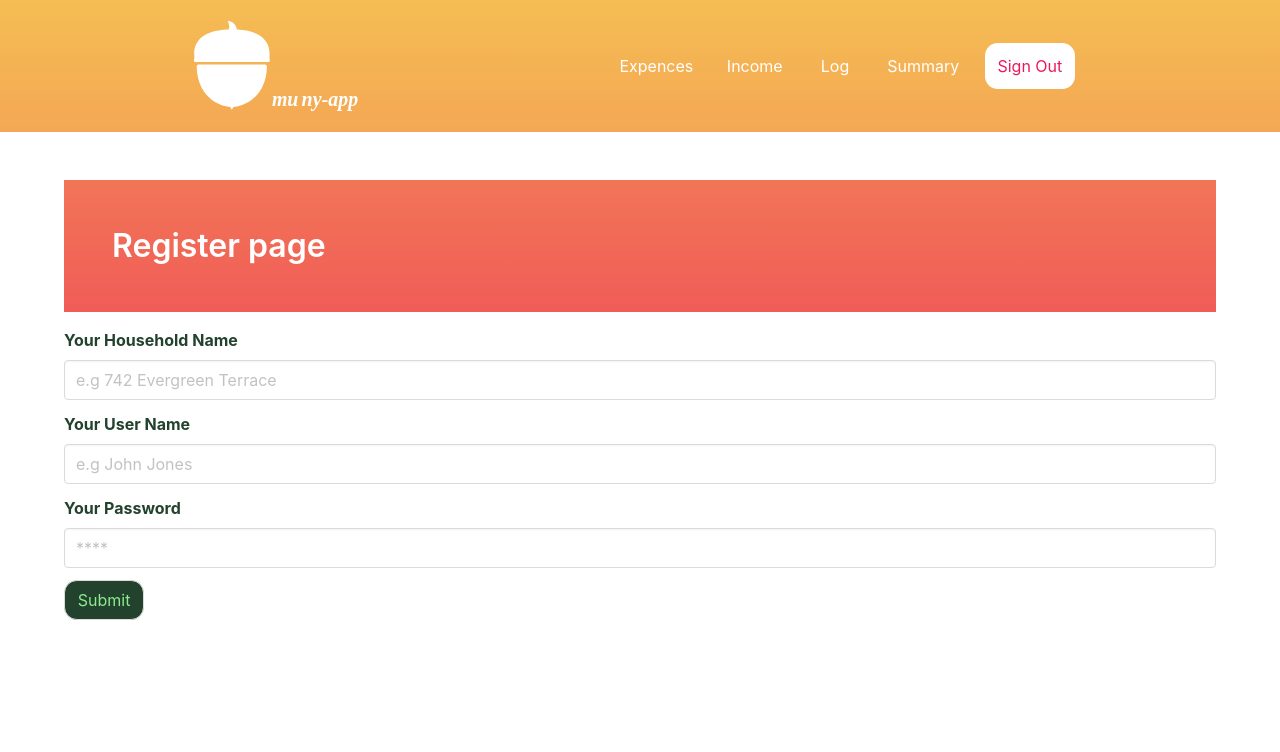
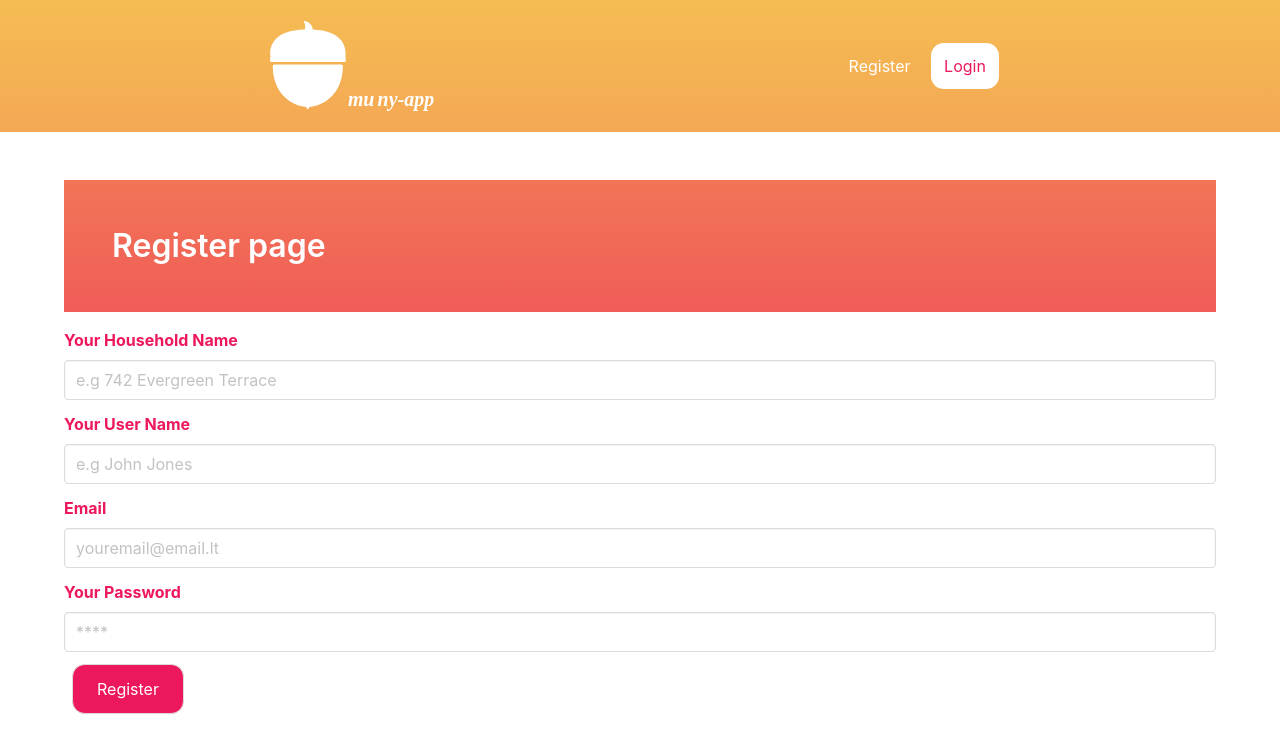
Before and after one commit to RamunasMalisauskas/muny-app, a Vue app: page /register in a window 1280 px wide. Shown: the top 752 px of the page. Built offline with nearby package versions, Linux system fonts and the light colour scheme; no server answers.

Commit message:
register method +

```diff
--- a/src/components/Header.vue
+++ b/src/components/Header.vue
@@ -52,7 +52,7 @@ export default {
   name: "Header",
   data() {
     return {
-      logedIn: true,
+      logedIn: false,
       active: false,
     };
   },
--- a/src/views/login/Login.vue
+++ b/src/views/login/Login.vue
@@ -63,7 +63,7 @@
           />
 
           <div class="control" :class="loading && `is-loading`">
-            <button class="button">Submit</button>
+            <button class="button">Login</button>
           </div>
         </form>
       </div>
--- a/src/views/login/Register.vue
+++ b/src/views/login/Register.vue
@@ -11,7 +11,7 @@
           :message="errorMessage"
         />
 
-        <form name="login" v-on:submit.prevent="test">
+        <form name="login" v-on:submit.prevent="register">
           <div class="field">
             <label class="label">Your Household Name</label>
             <div class="control">
@@ -39,6 +39,17 @@
           </div>
 
           <div class="field">
+            <label class="label" for="email">Email</label>
+            <input
+              class="input"
+              type="email"
+              placeholder="youremail@email.lt"
+              v-model="email"
+              required
+            />
+          </div>
+
+          <div class="field">
             <label class="label">Your Password</label>
             <div class="control">
               <input
@@ -52,7 +63,7 @@
           </div>
 
           <div class="control" :class="loading && `is-loading`">
-            <button class="button">Submit</button>
+            <button class="button">Register</button>
           </div>
         </form>
       </div>
@@ -61,6 +72,8 @@
 </template>
 
 <script>
+import firebase from "firebase/app";
+import "firebase/auth";
 import Hero from "../../components/Hero";
 import Notification from "../../components/Notification";
 
@@ -72,6 +85,7 @@ export default {
     return {
       home: "",
       name: "",
+      email: "",
       password: "",
       error: false,
       errorMessage: "",
@@ -80,9 +94,26 @@ export default {
   },
 
   methods: {
-    test() {
-      console.log(this.name, this.home, this.password);
+    register() {
+      this.loading = true;
+      firebase
+        .auth()
+        .createUserWithEmailAndPassword(this.email, this.password)
+        .then(() => {
+          // console.log(this.home, this.name, this.email, this.password);
+          this.$router.push("/summary");
+        })
+        .catch(() => {
+          this.loading = false;
+          this.error = true;
+          this.errorMessage =
+            "there has been a problem with registry try again";
+        });
     },
+
+    // test() {
+    //   console.log(this.name, this.home, this.password);
+    // },
   },
 };
 </script>
@@ -93,18 +124,28 @@ form {
 }
 
 label {
-  color: rgb(35, 66, 45);
+  color: #ed185b;
 }
 
 button {
-  padding: 0.8em;
+  color: #fff;
+  background: #ed185b;
+  padding: 1.5em;
   border-radius: 0.8em;
-  color: rgb(141, 235, 141);
-  background: rgb(35, 66, 45);
+  margin-left: 0.5em;
 }
 
 button:hover {
-  color: rgb(35, 66, 45);
-  background:  rgb(141, 235, 141);
+  color: #ed185b;
+  border: 1px solid #ed185b;
+  background: #fff;
+}
+
+.input {
+  color: #ef735f;
+}
+
+.input:hover {
+  border-color: #f4bc53;
 }
 </style>
```
